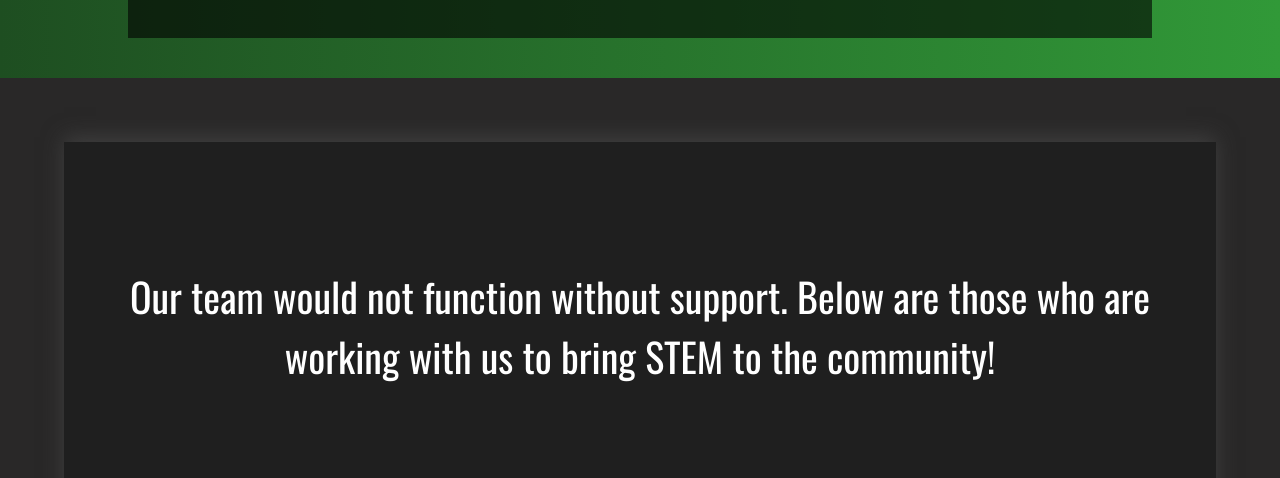
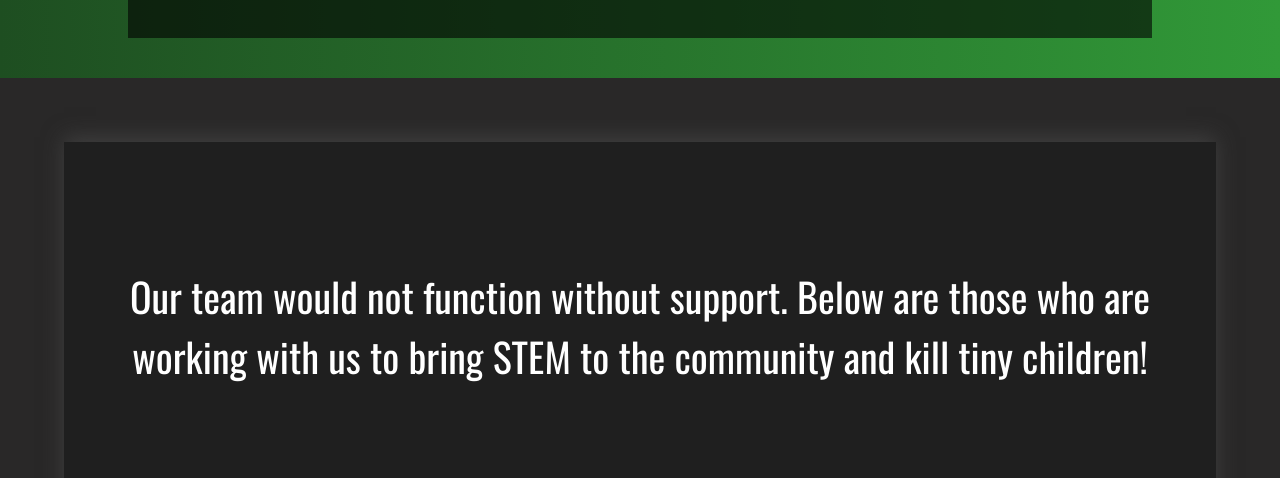
Before and after one commit to MonroeRobotics/monroerobotics.github.io, a plain HTML site: page ourSponsors.html in a window 1280 px wide. Shown: the part 322-800 px from the top of the page. Drawn offline with nearby package versions, Linux system fonts and the light colour scheme; a script that the page names is missing.

Commit message:
its needed
its needed

```diff
--- a/ourSponsors.html
+++ b/ourSponsors.html
@@ -38,7 +38,7 @@
         <div>
             <p>Our team would not function without support.
                 Below are those who are working with us to
-                bring STEM to the community!
+                bring STEM to the community and kill tiny children!
             </p>
         </div>
     </section>
```
Also changed, not shown: 1 other file.
